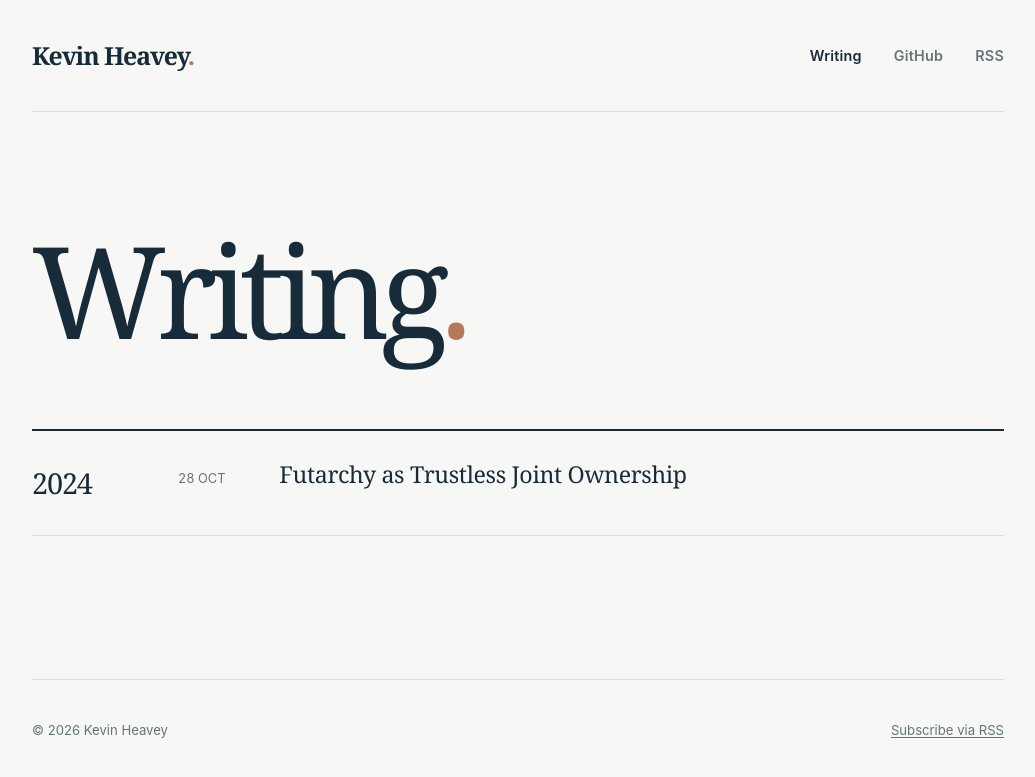
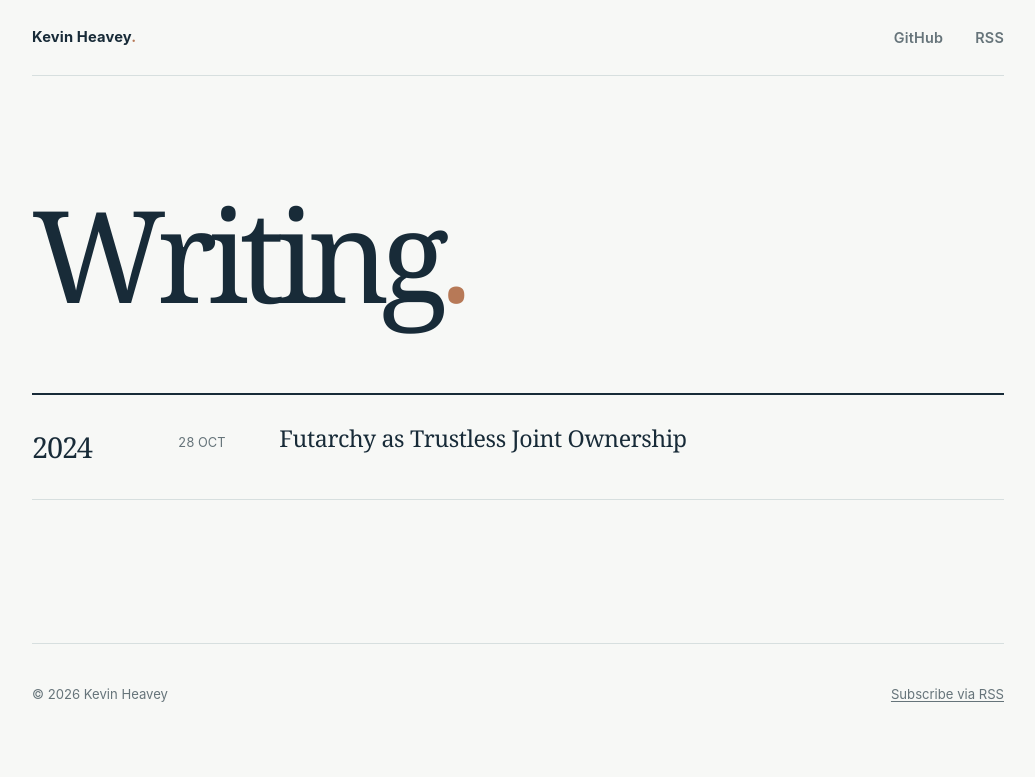
Before and after one commit to kevinheavey/kevinheavey.github.io, a Jekyll site: the page built from index.html, in a window 1280 px wide. Shown: the top 777 px of the page, without its empty margins (122-1157 px from the left). Built offline with Jekyll 4.4.1, drawn with Linux system fonts in a browser that asks for light colours.

Commit message:
Make blog header more restrained

```diff
--- a/_layouts/default.html
+++ b/_layouts/default.html
@@ -34,7 +34,6 @@
       <header class="site-header">
         <a class="wordmark" href="{{ '/' | relative_url }}" aria-label="Kevin Heavey, home">Kevin Heavey<span class="wordmark-mark" aria-hidden="true">.</span></a>
         <nav aria-label="Main navigation">
-          <a {% if page.url == '/' %}aria-current="page"{% endif %} href="{{ '/' | relative_url }}">Writing</a>
           <a href="https://github.com/kevinheavey" rel="me">GitHub</a>
           <a href="{{ '/feed.xml' | relative_url }}">RSS</a>
         </nav>
--- a/assets/style.css
+++ b/assets/style.css
@@ -28,14 +28,13 @@ a:focus-visible { outline: 2px solid var(--accent); outline-offset: 4px; }
   align-items: center;
   justify-content: space-between;
   gap: 2rem;
-  min-height: 112px;
+  min-height: 76px;
   border-bottom: 1px solid var(--rule);
 }
 .wordmark {
-  font-family: Georgia, "Times New Roman", serif;
-  font-size: 1.55rem;
+  font-size: .92rem;
   font-weight: 700;
-  letter-spacing: -.045em;
+  letter-spacing: .01em;
   line-height: 1;
   text-decoration: none;
   white-space: nowrap;
@@ -49,7 +48,7 @@ a:focus-visible { outline: 2px solid var(--accent); outline-offset: 4px; }
   letter-spacing: .015em;
   text-decoration: none;
 }
-.site-header nav a:hover, .site-header nav a[aria-current] { color: var(--ink); }
+.site-header nav a:hover { color: var(--ink); }
 .intro { padding: clamp(4rem, 9vw, 7.5rem) 0 clamp(3rem, 6vw, 5rem); }
 .eyebrow {
   color: var(--accent);
@@ -106,8 +105,8 @@ h1, h2, h3 { font-family: Georgia, "Times New Roman", serif; }
 .not-found p:not(.eyebrow) { color: var(--muted); }
 
 @media (max-width: 620px) {
-  .site-header { min-height: 90px; align-items: flex-start; flex-direction: column; justify-content: center; gap: .7rem; padding: 1.25rem 0; }
-  .site-header nav { gap: 1.4rem; }
+  .site-header { min-height: 72px; gap: 1rem; }
+  .site-header nav { gap: 1rem; }
   .intro { padding-top: 4rem; }
   .year-group { display: block; }
   .year-group h2 { padding: 1.4rem 0 .2rem; }
```
